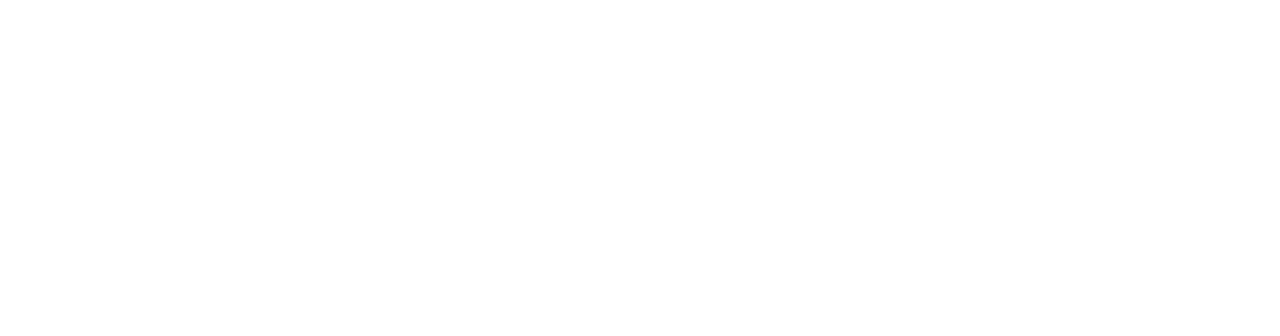
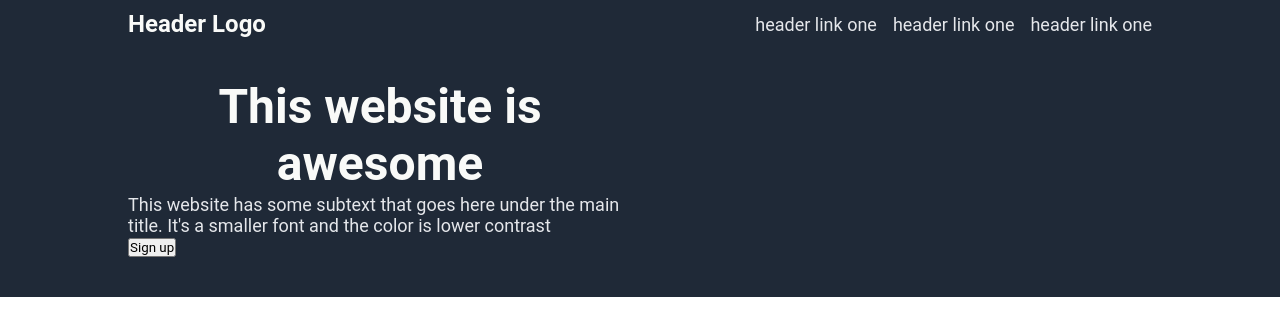
Before and after one commit to bluemayo/Landing-Page, a plain HTML site: page index.html in a window 1280 px wide. Drawn offline with Linux system fonts and the light colour scheme.

Commit message:
added info and quote section

```diff
--- a/index.html
+++ b/index.html
@@ -4,9 +4,35 @@
     <meta charset="UTF-8">
     <meta name="viewport" content="width=device-width, initial-scale=1.0">
     <title>Landing Page</title>
-    <link href="style.css" type="stylesheet">
+    <link href="style.css" rel="stylesheet">
 </head>
 <body>
+    <header>
+        <div class="dark container">
+            <div id="logo">
+                <p>Header Logo<p>
+            </div>
+            <div class="container" id="links">
+                <a>header link one</a>
+                <a>header link one</a>
+                <a>header link one</a>
+            </div>
+        </div>
+    </header>
+    <main>
+        <div class="dark container">
+            <div class="container vert">
+                <p id="main">This website is awesome</p>
+                <p class="sub">This website has some subtext that goes here under the main title. It's a smaller font and the color is lower contrast</p>
+                <button>Sign up</button>
+            </div>
+            <div id="image">
+                <img placeholder="this is a placeholder for an image">
+            </div>
+        </div>
+    </main>
+    <footer>
 
+    </footer>
 </body>
 </html>
--- a/style.css
+++ b/style.css
@@ -0,0 +1,62 @@
+*{
+    font-family: 'roboto';
+    /*border: 1px solid red;*/
+    margin: 0;
+    padding: 0;
+}
+
+#logo{
+    font-size: 24px;
+    font-weight: bold;
+    text-align: left;
+    margin-left: 10vw;
+    margin-top: 10px;
+}
+
+.container{
+    display: flex;
+    flex-direction: row;
+    gap: 16px;
+}
+
+.container.vert{
+    flex-direction: column;
+    gap: 2px;
+    align-items: flex-start;
+    margin: 5vh 0px 5vh 10vw;
+}
+
+.container.dark{
+    background-color: #1F2937;
+    color: #F9FAF8;
+}
+
+.container div{
+    flex: 1;
+    justify-content: center;
+    align-items: center;
+    text-align: center;
+}
+
+#links{
+    color: #E5E7EB;
+    font-size: 18px;
+    margin-right: 10vw;
+    margin-top: 10px;
+    justify-content: right;
+}
+
+#main{
+    font-size: 48px;
+    font-weight: bolder;
+}
+
+.sub{
+    color: #E5E7EB;
+    font-size: 18px;
+    text-align: left;
+}
+
+#image{
+    margin-right: 10vw;
+}
```
